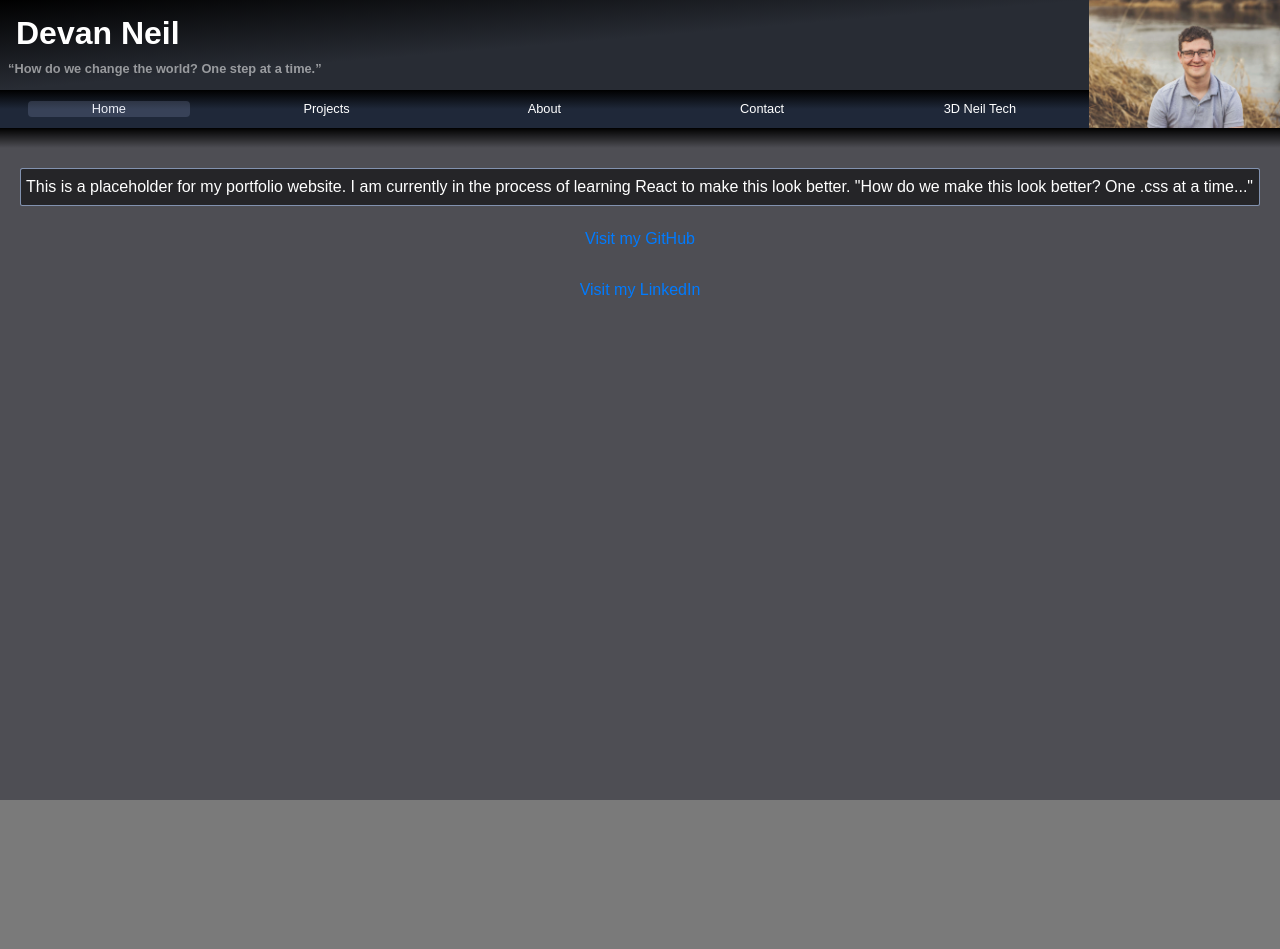
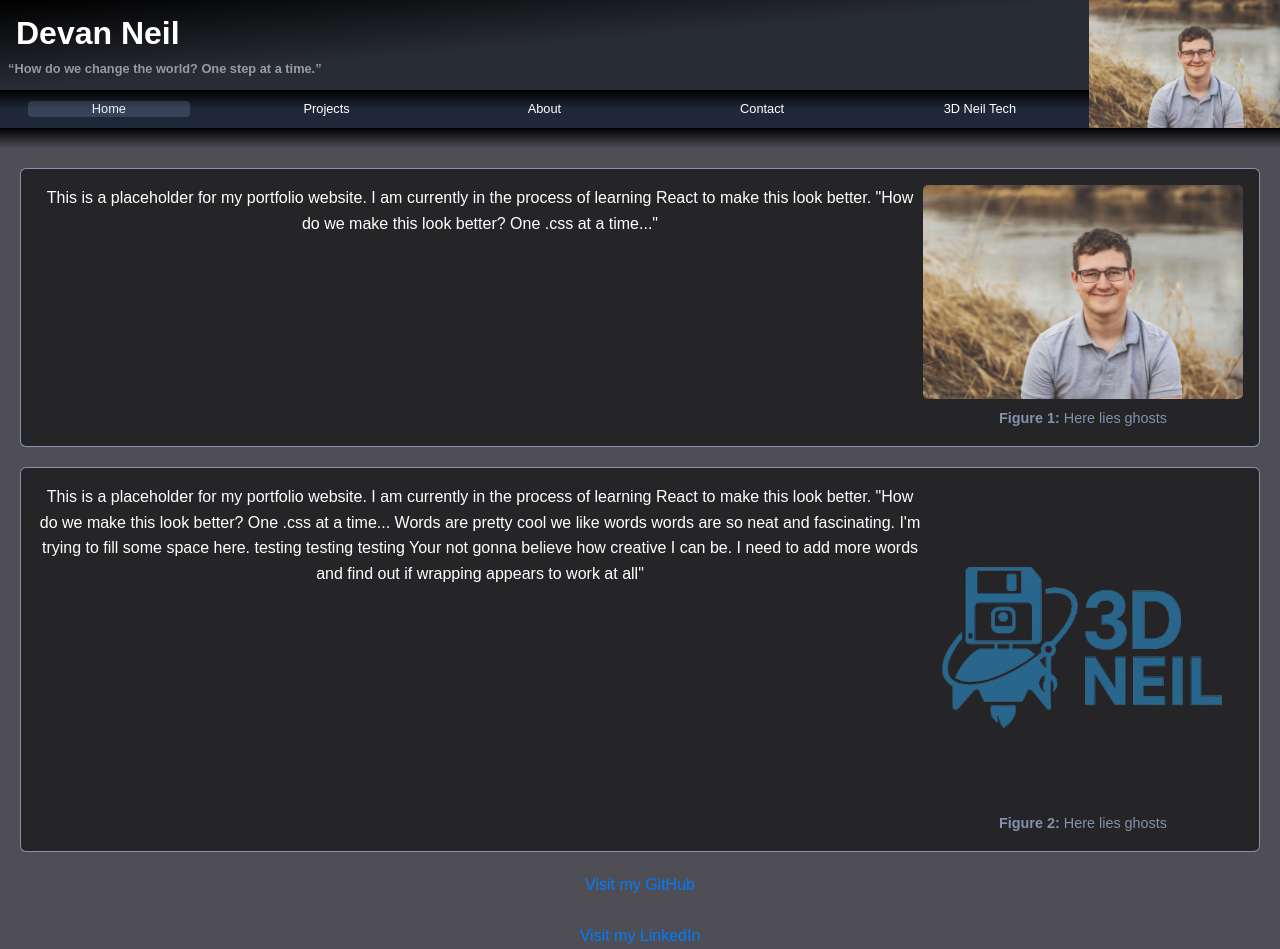
Before and after one commit to devanneil/PortfolioSite, a React (Create React App) app: page / in a window 1280 px wide. Before the commit the page ends 800 px from the top, so only its background shows below. Built offline with nearby package versions, Linux system fonts and the light colour scheme; the HTML template or start-up script is replaced by a standard one.

Commit message:
Added figures and captions. I only need add content and tweak sizes and colors

```diff
--- a/src/Contact.js
+++ b/src/Contact.js
@@ -1,14 +1,16 @@
 import headshot from './pictures/Headshot.png'
 import TitleBar from './titleBar'
-
+import ContentBlock from './contentBlock'
 export default function Contact() {
   return <div className='contentBody'>
     <TitleBar title="Contact Info" details={<q>How do we change the world? One step at a time.</q>} imageSrc={headshot} selectedPage="Contact" imageAlt="Headshot"/>
-    <p>
-      This is a placeholder for my portfolio website.
-      I am currently in the process of learning React to make this look better.
-      "How do we change the world? One step at a time."
-    </p>
+    <ContentBlock image={headshot} caption='Here lies ghosts'>
+      <p>
+        This is a placeholder for my portfolio website.
+        I am currently in the process of learning React to make this look better.
+        "How do we make this look better? One .css at a time..."
+      </p>
+    </ContentBlock>
     <p>
       <a href="https://github.com/devanneil" target="_blank" rel="noopener noreferrer">
         Visit my GitHub
--- a/src/Home.js
+++ b/src/Home.js
@@ -1,14 +1,26 @@
 import headshot from './pictures/Headshot.png'
 import TitleBar from './titleBar'
 import ContentBlock from './contentBlock'
+import Logo from './pictures/LogoSmall.png'
 export default function Home() {
   return <div className='contentBody'>
     <TitleBar title="Devan Neil" details={<q>How do we change the world? One step at a time.</q>} imageSrc={headshot} selectedPage="Home" imageAlt="Headshot"/>
-    <ContentBlock image="None">
+    <ContentBlock image={headshot} caption='Here lies ghosts'>
       <p>
         This is a placeholder for my portfolio website.
         I am currently in the process of learning React to make this look better.
         "How do we make this look better? One .css at a time..."
+      </p>
+    </ContentBlock>
+    <ContentBlock image={Logo} caption='Here lies ghosts'>
+      <p>
+        This is a placeholder for my portfolio website.
+        I am currently in the process of learning React to make this look better.
+        "How do we make this look better? One .css at a time...
+        Words are pretty cool we like words words are so neat and fascinating.
+        I'm trying to fill some space here. testing testing testing
+        Your not gonna believe how creative I can be.
+        I need to add more words and find out if wrapping appears to work at all"
       </p>
     </ContentBlock>
     <p>
--- a/src/contentBlock.css
+++ b/src/contentBlock.css
@@ -1,8 +1,48 @@
 .contentBlock {
-    display: flex;
     margin: 2.5vh;
     background-color: var(--color-surface);
     border: 1px solid var(--color-accent);
-    border-radius: 2.5px;
-    padding: 5px;
+    border-radius: 6px;
+    padding: 1rem;
+    gap: 1rem; /* space between text and figure */
 }
+@media (max-width: 600px) {
+    .figureWrapper {
+        float: none;
+        margin: 1rem 0;
+        width: 100%;
+    }
+}
+.contentBlock::after {
+    content: "";
+    display: table;
+    clear: both;           /* clears floats so container height expands */
+}
+.textContent {
+
+}
+.figureWrapper {
+    float: right;
+    align-items: center; /* center the image */
+    counter-increment: figure-counter;
+}
+
+.figure {
+    max-width: clamp(20rem, 22vw, 25rem);
+    max-height: clamp(20rem, 22vw, 25rem);
+    height: auto;
+    border-radius: 5px;
+}
+
+.figureCaption::before {
+    content: "Figure " counter(figure-counter) ": ";
+    font-weight: bold;
+}
+
+.figureCaption {
+    margin-top: 0.5rem;
+    font-size: 0.9rem;
+    color: var(--color-accent);
+    text-align: center;
+
+}
--- a/src/contentBlock.js
+++ b/src/contentBlock.js
@@ -1,16 +1,28 @@
 import React from "react";
 import "./contentBlock.css";
 
+let figureCounter = 1;
+
 export default function ContentBlock({
-    children,
-    image = "None",
-    imageAlt = ""
+  children,
+  image = null,
+  imageAlt = "",
+  caption = ""
 })
 {
-    if (image !== "None") {
-        return <div>
-
-        </div>
-    };
-    return <div className="contentBlock">{children}</div>
+    return (
+    <div className="contentBlock">
+      {image && (
+        <figure className="figureWrapper">
+          <img className="figure" src={image} alt={imageAlt} />
+          {(caption) && (
+            <figcaption className="figureCaption">
+              {caption}
+            </figcaption>
+          )}
+        </figure>
+      )}
+      <div className="textContent">{children}</div>
+    </div>
+    );
 }
--- a/src/index.css
+++ b/src/index.css
@@ -12,8 +12,7 @@
 ======================== */
 body {
   font-family: 'Arial', sans-serif;
-  background-color: var(--color-surface);
-  color: var(--color-text);
+  background-color: rgba(0,0,0,1);
   line-height: 1.6;
   font-size: 16px;
 }
@@ -99,5 +98,6 @@ button:hover {
 
 .contentBody {
   background-color: var(--color-background);
-  height: 100vh;
+  min-height: 100vh;
+  counter-reset: figure-counter;
 }
```
